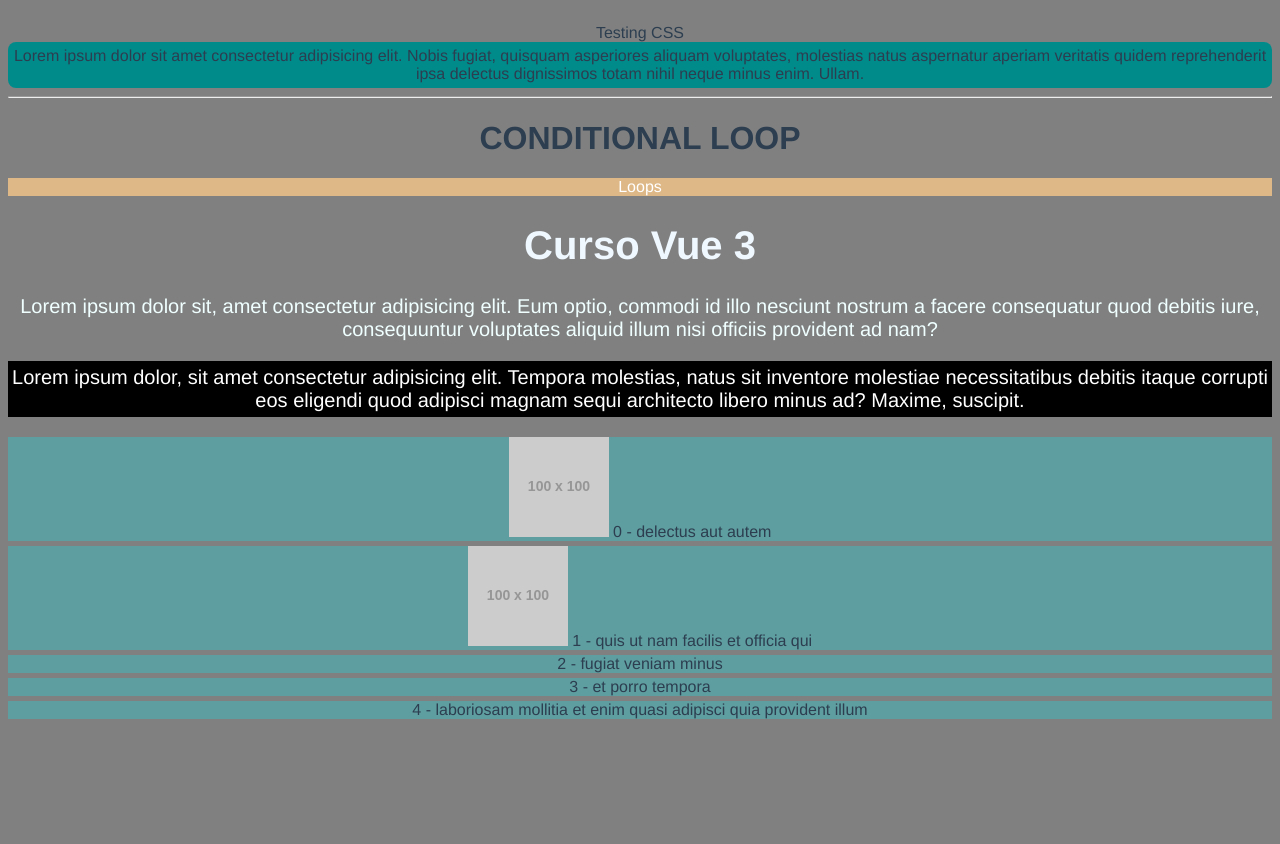
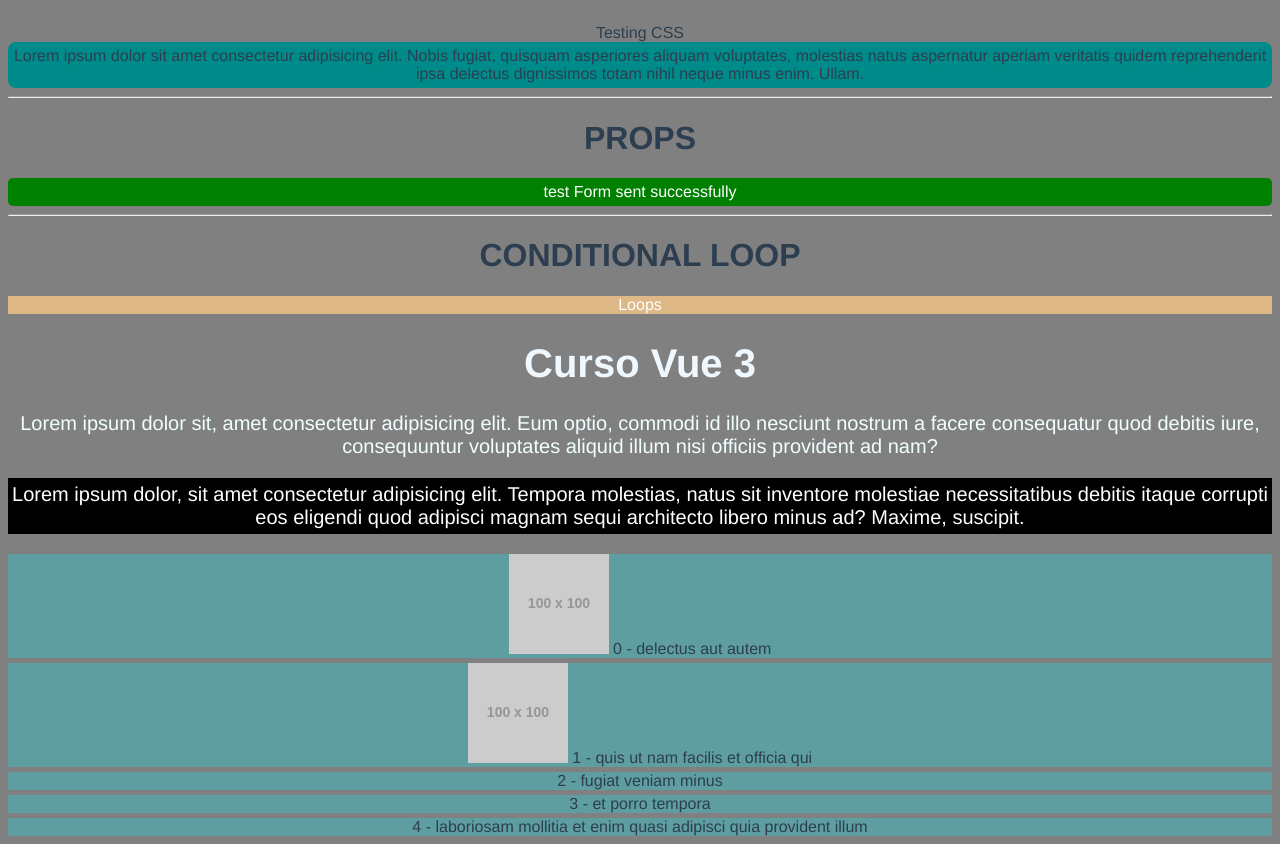
Before and after one commit to inacio000/Vue.js, a Vue app in the folder my-vue-app/: page / in a window 1280 px wide. Shown: the part 2100-2944 px from the top of the page. Before the commit the page ends 2827 px from the top, so only its background shows below. Built offline with nearby package versions, Linux system fonts and the light colour scheme.

Commit message:
Props concepts

```diff
--- a/my-vue-app/src/App.vue
+++ b/my-vue-app/src/App.vue
@@ -67,6 +67,15 @@
   <BaseCard />
   <hr>
 
+  <!-- PROPS -->
+  <h1>PROPS</h1>
+  <BaseAlertProps
+    :variant="variant"
+  >
+    {{ text }}
+  </BaseAlertProps>
+  <hr>
+
   <!-- CONDICIONAL LOOP -->
   <h1>CONDITIONAL LOOP</h1>
   <ConditionalLoop />
@@ -80,6 +89,7 @@ import TheHeader from './components/TheHeader.vue';
 import LifeCycle from './components/LifeCycle.vue';
 import WatchConcept from './components/WatchConcept.vue';
 import SlotComponent from './components/SlotComponent.vue';
+import BaseAlertProps from './components/BaseAlertProps.vue';
 import EventConceptsVue from './components/EventConcepts.vue';
 import ConditionalLoop from './components/ConditionalLoop.vue';
 import ComputedPropriety from './components/ComputedPropriety.vue';
@@ -89,16 +99,17 @@ export default {
   name: 'App',
   components: {
     // HelloWorld,
+    BaseCard,
     TheHeader,
+    LifeCycle,
+    WatchConcept,
+    SlotComponent,
+    BaseAlertProps,
     ConditionalLoop,
     EventConceptsVue,
+    ComputedPropriety,
     TwoWayDataBinding,
-    ComputedPropriety,
-    WatchConcept,
-    LifeCycle,
-    SlotComponent,
-    BaseCard
-},
+  },
   data() {
     return {
       showHeader: true,
@@ -106,6 +117,8 @@ export default {
       lastName: 'Raimundo',
       showName: true,
       accessLevel: 'marketing',
+      variant: 'success',
+      text: 'Form sent successfully'
     }
   }
 }
--- /dev/null
+++ b/my-vue-app/src/components/BaseAlertProps.vue
@@ -0,0 +1,48 @@
+<template>
+    <div :class="baseClass">
+        {{ test }}
+        <slot/>
+    </div>
+</template>
+
+<script>
+    export default {
+        props: {
+            variant: {
+                type: String,
+                default: ''
+            },
+            test: {
+                type: String,
+                default: 'test'
+            }
+        },
+        computed: {
+            baseClass() {
+                return [
+                    'alert',
+                    this.variant ? `alert-${this.variant}` : '',
+                ]
+            }
+        }
+    }
+</script>
+
+<style>
+    .alert {
+        padding: 5px;
+        background: #ddd;
+        color: black;
+        border-radius: 5px;
+    }
+
+    .alert-success {
+        background: green;
+        color: white;
+    }
+
+    .alert-danger {
+        background: red;
+        color: white;
+    }
+</style>
```
Also changed, not shown: 1 other file (tests, documents, lock files or other folders).
